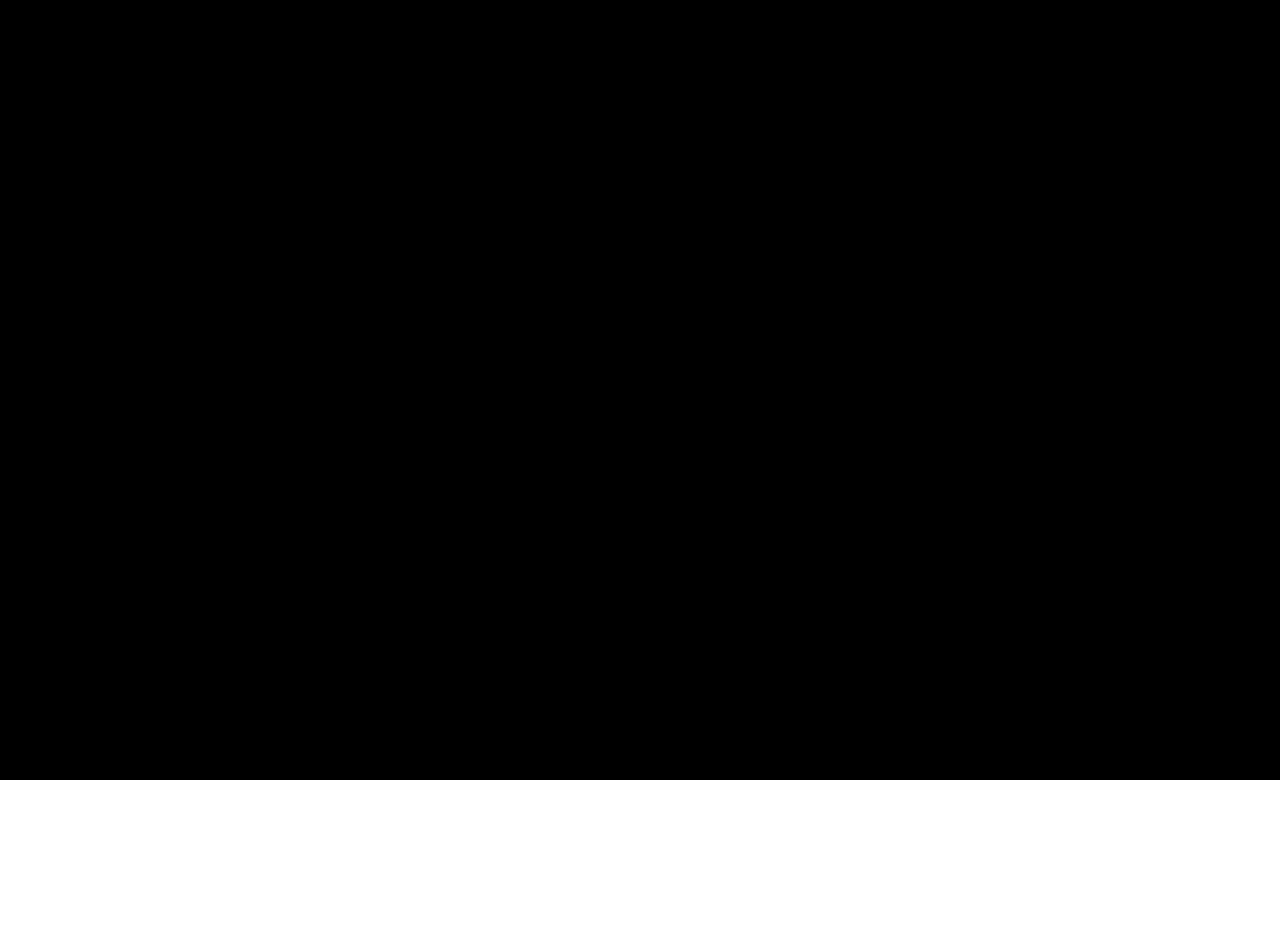
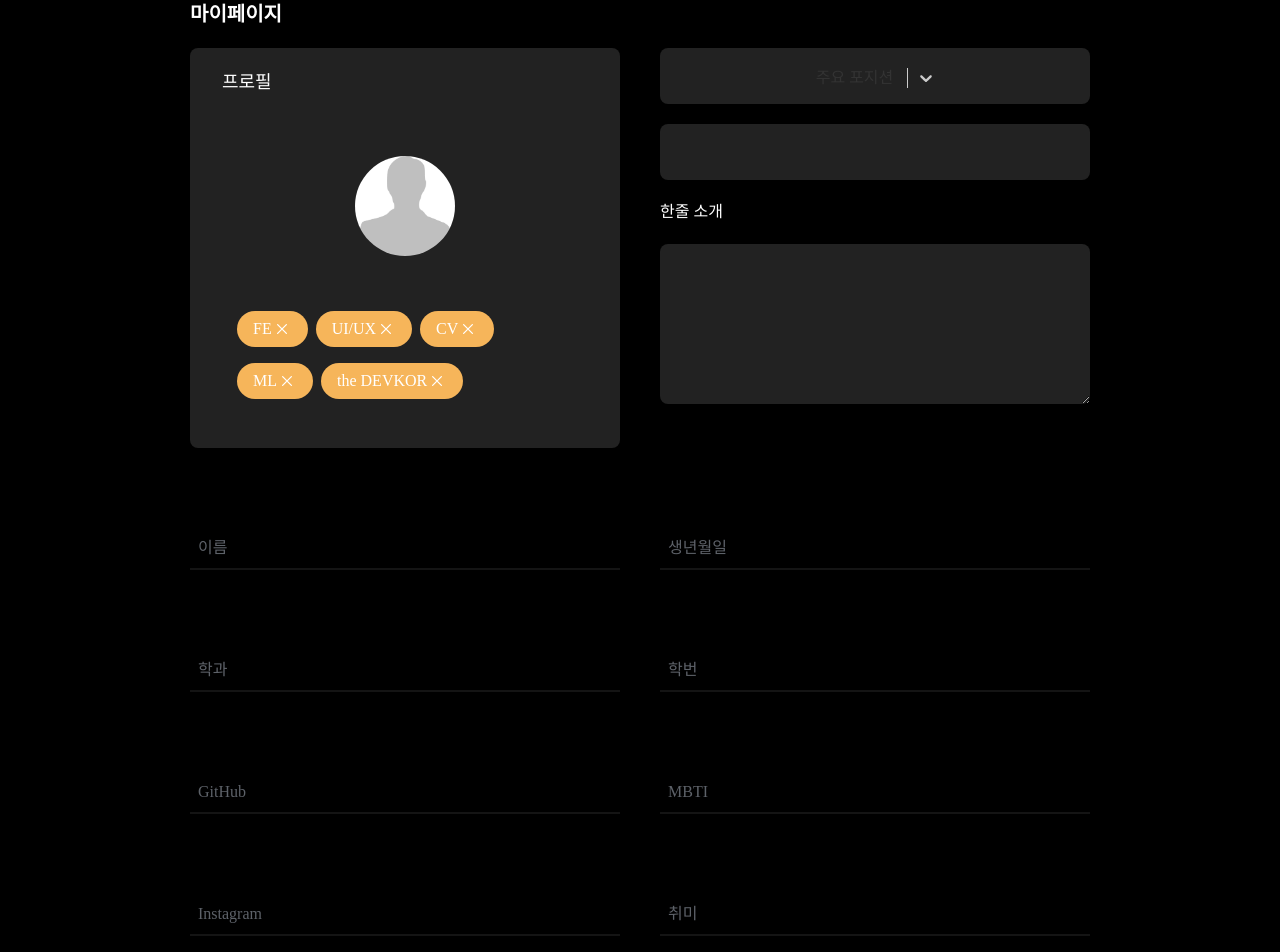
Before and after one commit to DevKor-Team/DEVKOR-front, a Next.js app: page /mypage in a window 1280 px wide. Before the commit this address had no page. Shown: the part 100-1052 px from the top of the page. Before the commit the page ends 880 px from the top, so only its background shows below. Built offline with nearby package versions, Linux system fonts and the light colour scheme.

Commit message:
feat: add mypage basic layout

```diff
--- /dev/null
+++ b/components/Tag.tsx
@@ -0,0 +1,14 @@
+import { IoCloseOutline } from "react-icons/io5";
+
+interface TagProps {
+    name: string;
+}
+
+export const Tag = ({ name }: TagProps) => {
+    return (
+        <div className="rounded-[1.2rem] bg-devkor flex h-9 justify-evenly items-center mx-1 px-4 my-2">
+            <p className="text-md">{name}</p>
+            <IoCloseOutline className="text-xl" />
+        </div>
+    );
+};
--- /dev/null
+++ b/interface/inputs.ts
@@ -0,0 +1,17 @@
+import { PositionEnum } from "./position.enum";
+import { ProjectEnum } from "./project.enum";
+
+export interface Inputs {
+    position: PositionEnum;
+    projects: ProjectEnum;
+    description: string;
+    name: string;
+    birthday: Date;
+    major: string;
+    studentNo: string;
+    github: string;
+    mbti: string;
+    instagram: string;
+    hobby: string;
+    blog: string;
+}
--- /dev/null
+++ b/interface/position.enum.ts
@@ -0,0 +1,5 @@
+export enum PositionEnum {
+    Frontend = "Frontend",
+    backend = "Backend",
+    ML = "MachineLearning",
+}
--- a/package.json
+++ b/package.json
@@ -12,8 +12,10 @@
     "next": "12.3.0",
     "react": "18.2.0",
     "react-dom": "18.2.0",
+    "react-hook-form": "^7.39.3",
     "react-icons": "^4.6.0",
-    "react-player": "^2.11.0"
+    "react-player": "^2.11.0",
+    "react-select": "^5.6.0"
   },
   "devDependencies": {
     "@svgr/webpack": "^6.5.0",
--- /dev/null
+++ b/pages/mypage.tsx
@@ -0,0 +1,90 @@
+import Image from "next/image";
+import { Tag } from "../components/Tag";
+import { useForm } from "react-hook-form";
+import { Inputs } from "../interface/inputs";
+import Select from "react-select";
+
+const MyPage = () => {
+    const {
+        register,
+        handleSubmit,
+        formState: { errors },
+    } = useForm<Inputs>();
+    const positionOptions = [
+        { value: "", label: "주요 포지션" },
+        { value: "Frontend", label: "Frontend" },
+        { value: "Backend", label: "Backend" },
+        { value: "MachineLearning", label: "ML" },
+    ];
+    const customStyles = {
+        menu: () => ({
+            color: "white",
+        }),
+
+        control: () => ({
+            width: "100%",
+            display: "flex",
+        }),
+    };
+
+    const onSubmit = (data: Inputs) => {
+        console.log("Submitted");
+        console.log(data);
+    };
+
+    return (
+        <div className="text-white">
+            <h2 className="text-xl font-semibold my-5 mx-10">마이페이지</h2>
+            <form className="mx-10" onSubmit={handleSubmit(onSubmit)}>
+                <div className="flex justify-center">
+                    <div className="bg-[#222222] w-[50%] rounded-lg mr-5 h-[25rem]">
+                        <h4 className="text-lg px-8 py-5">프로필</h4>
+                        <div className="flex flex-col items-center">
+                            <div className="my-10">
+                                <Image src="/images/ProfileDefault.jpg" alt="profile" width="100" height="100" className="rounded-full" />
+                            </div>
+                            <div className="flex flex-wrap justify-start w-[80%] items-end mb-5">
+                                <Tag name="FE" />
+                                <Tag name="UI/UX" />
+                                <Tag name="CV" />
+                                <Tag name="ML" />
+                                <Tag name="the DEVKOR" />
+                            </div>
+                        </div>
+                    </div>
+                    <div className="w-[50%] ml-5 h-[25rem]">
+                        <div className="px-10 py-3 bg-[#222222] flex justify-center rounded-lg h-[3.5rem]">
+                            <Select options={positionOptions} styles={customStyles} defaultInputValue="주요 포지션" />
+                        </div>
+                        <div className="px-10 py-3 bg-[#222222] flex justify-center rounded-lg h-[3.5rem] mt-5">{/* <Select options={positionOptions} styles={customStyles} /> */}</div>
+
+                        <div className="mt-5">
+                            <h2 className="">한줄 소개</h2>
+                            <textarea name="" id="" className="bg-[#222222] rounded-lg w-[100%] h-[10rem] mt-5 p-5"></textarea>
+                        </div>
+                    </div>
+                </div>
+                <div className="flex">
+                    <div className="w-[50%] mr-5 flex flex-col my-10">
+                        <input type="text" placeholder="이름" className="bg-black border-b-2 border-[#222222] my-10 p-2 opacity-60" {...register("name")} />
+                        <input type="text" placeholder="학과" className="bg-black border-b-2 border-[#222222] my-10 p-2 opacity-60" {...register("major")} />
+                        <input type="text" placeholder="GitHub" className="bg-black border-b-2 border-[#222222] my-10 p-2 opacity-60" {...register("github")} />
+                        <input type="text" placeholder="Instagram" className="bg-black border-b-2 border-[#222222] my-10 p-2 opacity-60" {...register("instagram")} />
+                        <input type="text" placeholder="Blog" className="bg-black border-b-2 border-[#222222] my-10 p-2 opacity-60" {...register("blog")} />
+                    </div>
+                    <div className="w-[50%] ml-5 flex flex-col my-10">
+                        <input type="text" placeholder="생년월일" className="bg-black border-b-2 border-[#222222] my-10 p-2 opacity-60" {...register("birthday")} />
+                        <input type="text" placeholder="학번" className="bg-black border-b-2 border-[#222222] my-10 p-2 opacity-60" {...register("studentNo")} />
+                        <input type="text" placeholder="MBTI" className="bg-black border-b-2 border-[#222222] my-10 p-2 opacity-60" {...register("mbti")} />
+                        <input type="text" placeholder="취미" className="bg-black border-b-2 border-[#222222] my-10 p-2 opacity-60" {...register("hobby")} />
+                    </div>
+                </div>
+                <div className="pb-[10rem]">
+                    <input type="submit" value="저장하기" className="bg-[#222222] rounded-xl flex mx-auto px-[4rem] py-4 cursor-pointer" />
+                </div>
+            </form>
+        </div>
+    );
+};
+
+export default MyPage;
```
Also changed, not shown: interface/project.enum.ts (added, +8 -0 lines), 2 other files (tests, documents, lock files or other folders).
